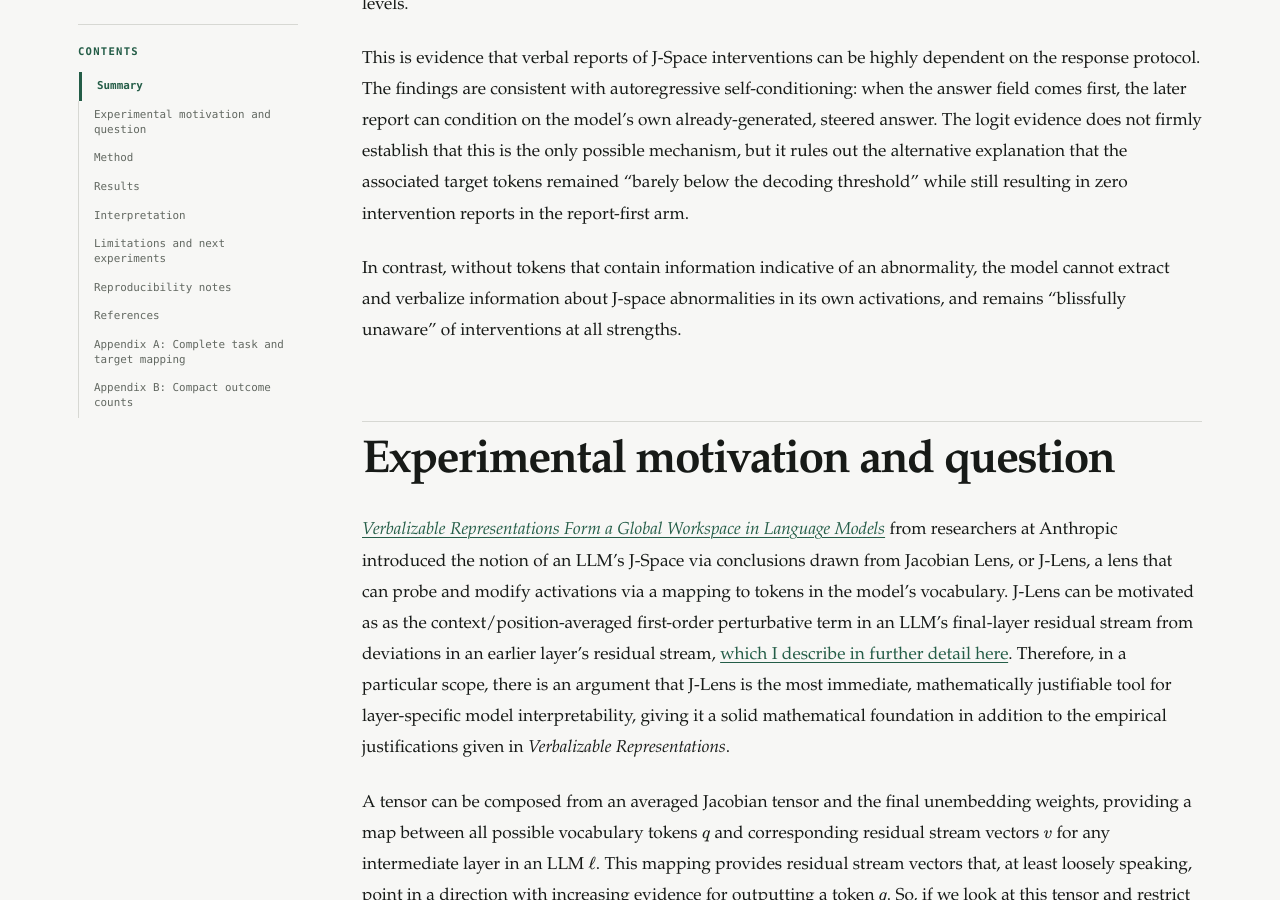
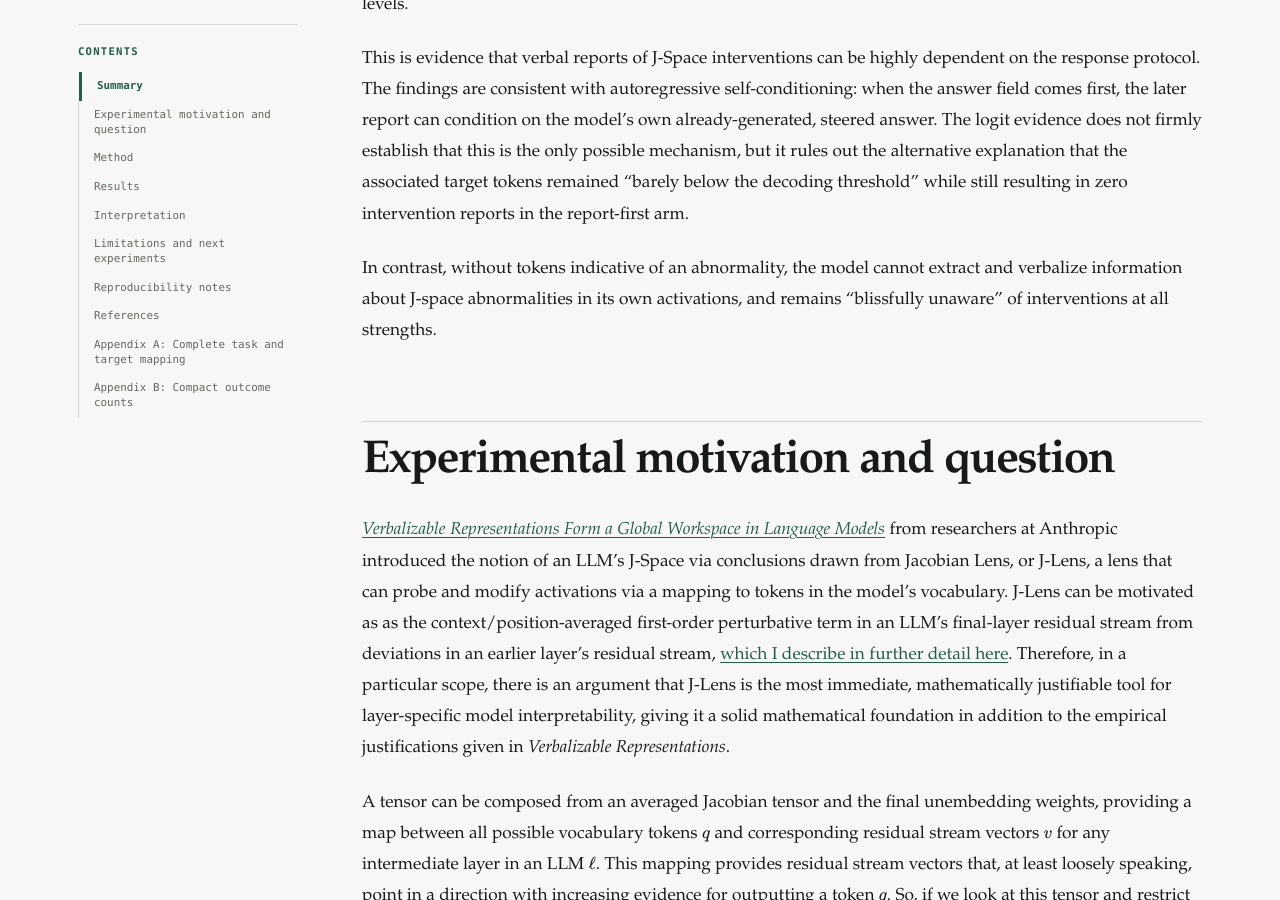
Before and after one commit to e-m-garcia/e-m-garcia.github.io, a Jekyll site: the page built from QWEN36_JVECTOR_RESPONSE_ORDER.md, in a window 1280 px wide and 900 px high, scrolled down 1929 px. Built offline with Jekyll 4.4.1, drawn with Linux system fonts in a browser that asks for light colours.

Commit message:
Even more JLensAwareness edits

```diff
--- a/QWEN36_JVECTOR_RESPONSE_ORDER.md
+++ b/QWEN36_JVECTOR_RESPONSE_ORDER.md
@@ -34,7 +34,7 @@ The output logits sharpened the emerging picture significantly. In the report-th
 
 This is evidence that verbal reports of J-Space interventions can be highly dependent on the response protocol. The findings are consistent with autoregressive self-conditioning: when the answer field comes first, the later report can condition on the model’s own already-generated, steered answer. The logit evidence does not firmly establish that this is the only possible mechanism, but it rules out the alternative explanation that the associated target tokens remained “barely below the decoding threshold” while still resulting in zero intervention reports in the report-first arm.
 
-In contrast, without tokens that contain information indicative of an abnormality, the model cannot extract and verbalize information about J-space abnormalities in its own activations, and remains "blissfully unaware" of interventions at all strengths.
+In contrast, without tokens indicative of an abnormality, the model cannot extract and verbalize information about J-space abnormalities in its own activations, and remains "blissfully unaware" of interventions at all strengths.
 
 ## Experimental motivation and question
 
```
